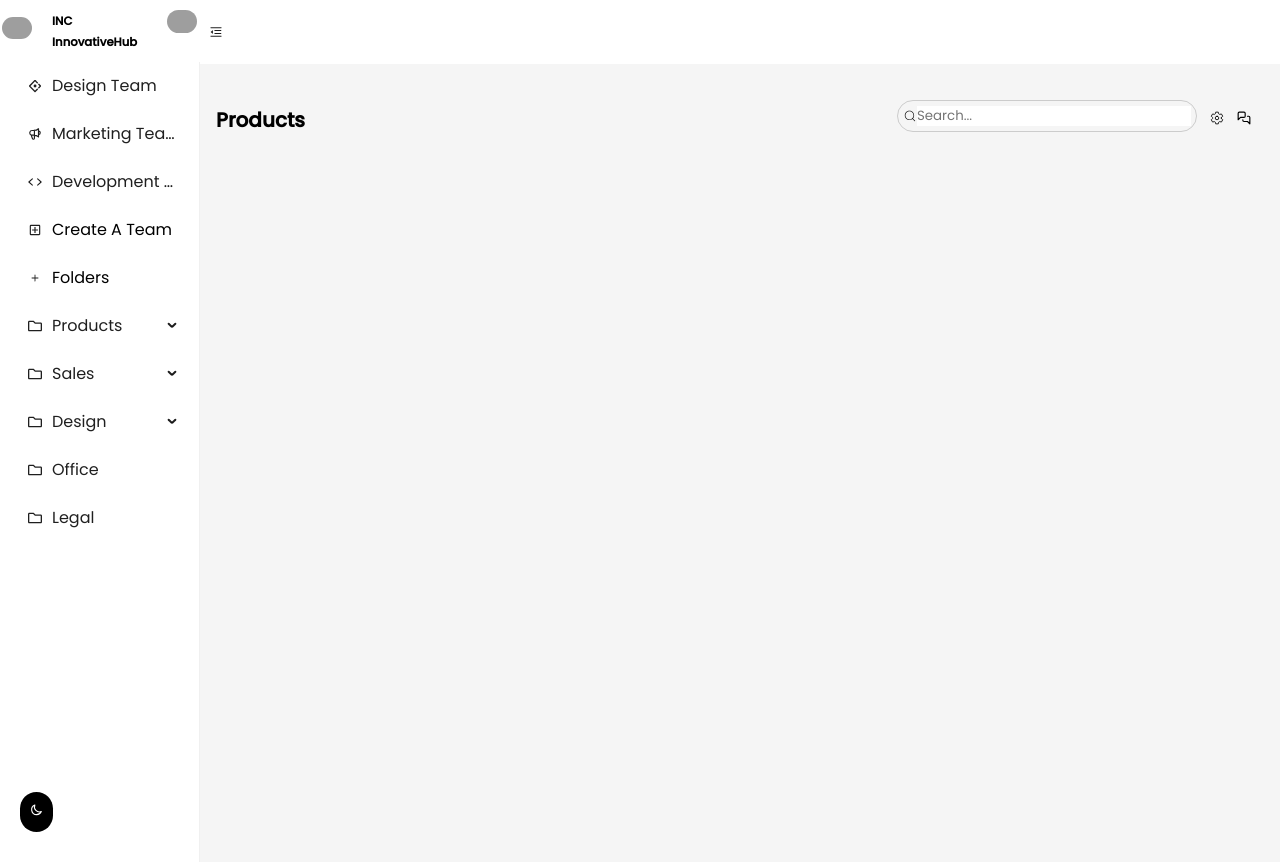
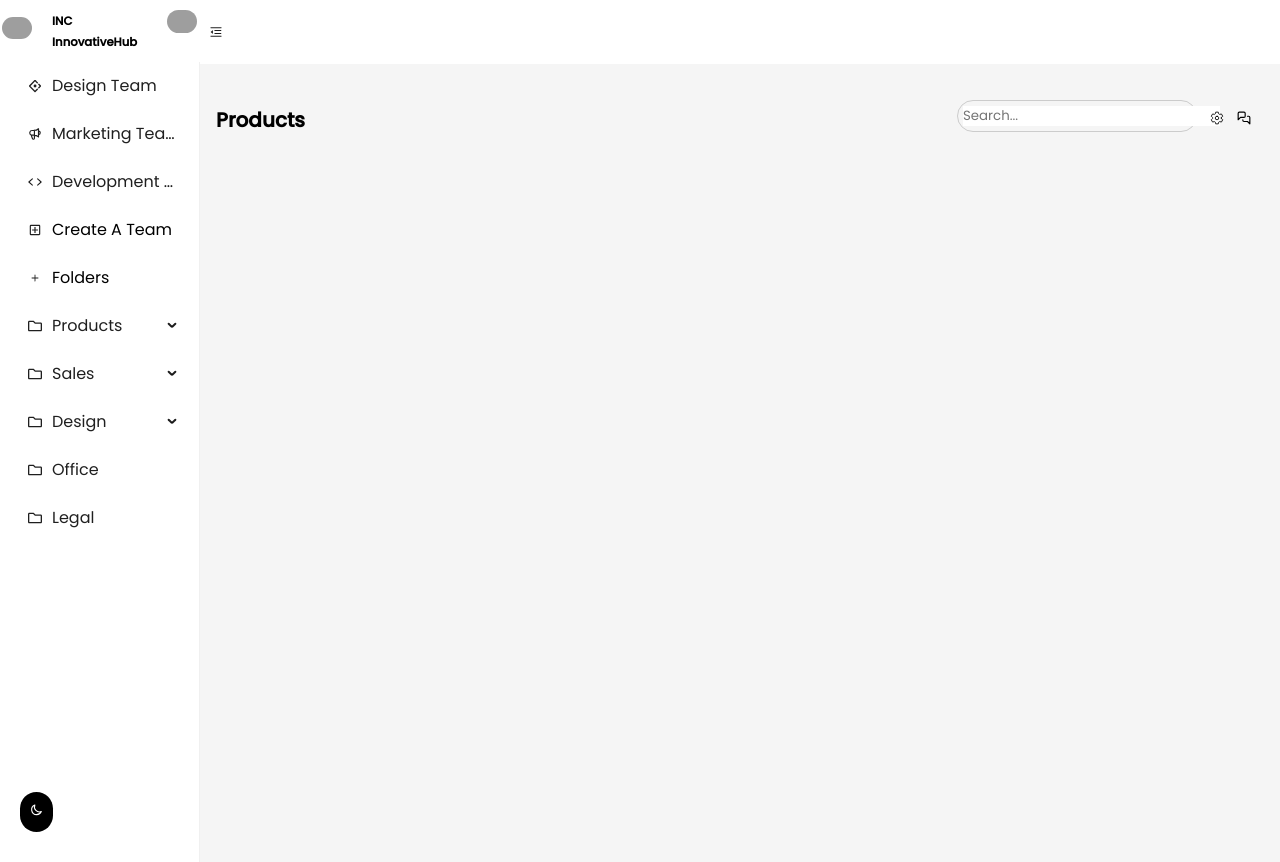
Before and after one commit to Afsalkp7/Dashboard-React, a React (Vite) app: page / in a window 1280 px wide. Built offline with nearby package versions, Linux system fonts and the light colour scheme; grey boxes are pictures that could not be loaded.

Commit message:
nav completed

```diff
--- a/src/components/MainNavbar.jsx
+++ b/src/components/MainNavbar.jsx
@@ -32,7 +32,7 @@ export default function MainNavbar() {
     </div>
     <div className={`${isOpen ? 'blockNav' : 'hiddenNav'} sizeNav`}>
       <div className="navMdItems">
-        <span className="navMdList"><SearchBox /></span>
+        <span className="navMdList"><SearchBox className='searchComponent'/></span>
         <span className="navMdList">
 
                 <IoSettingsOutline className='iconsNav'/>
--- a/src/index.css
+++ b/src/index.css
@@ -130,7 +130,7 @@ margin-top: 0.25rem;
 .search-container {
   display: flex;
   align-items: center;
-  width: 300px;
+  width: 15rem;
   border-radius: 20px;
   border: 1px solid #ccc;
   padding: 5px;
@@ -147,3 +147,9 @@ margin-top: 0.25rem;
   padding: 0px;
   color: #888;
 }
+@media screen and (max-width:350px) {
+  .search-container {
+    display:none
+
+  }
+}
```
